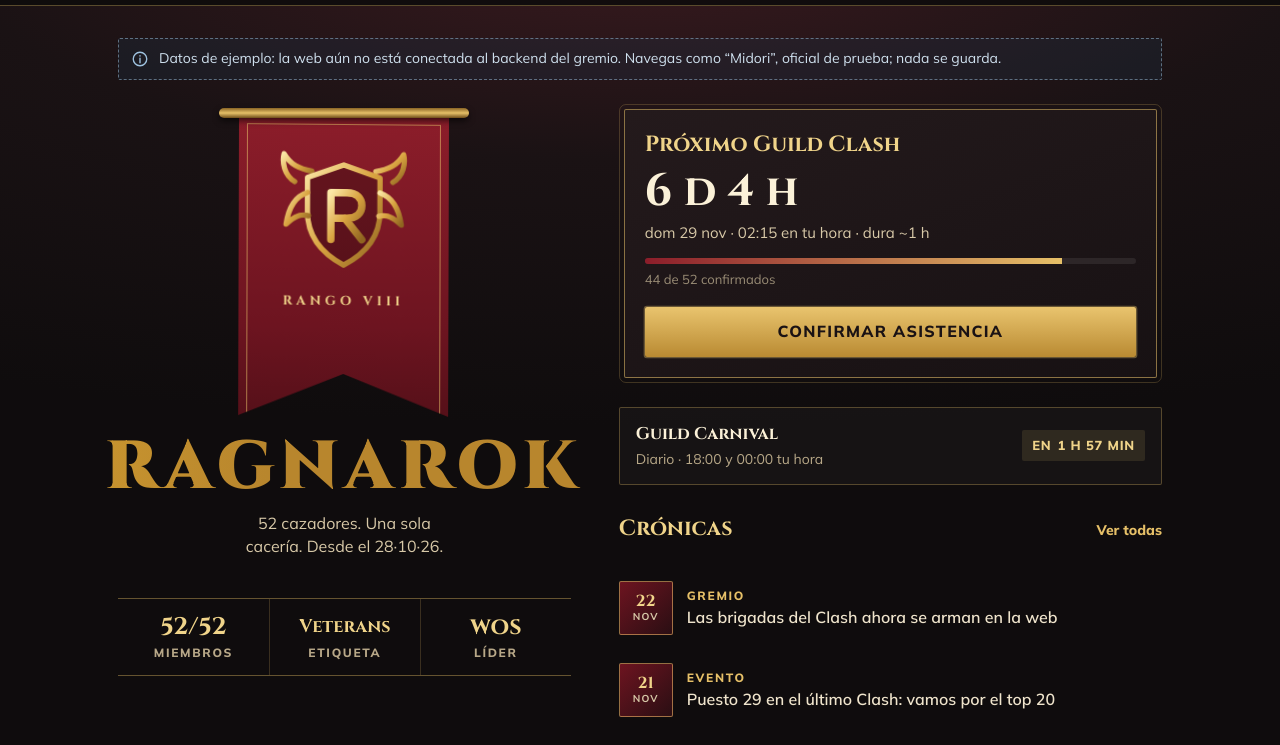
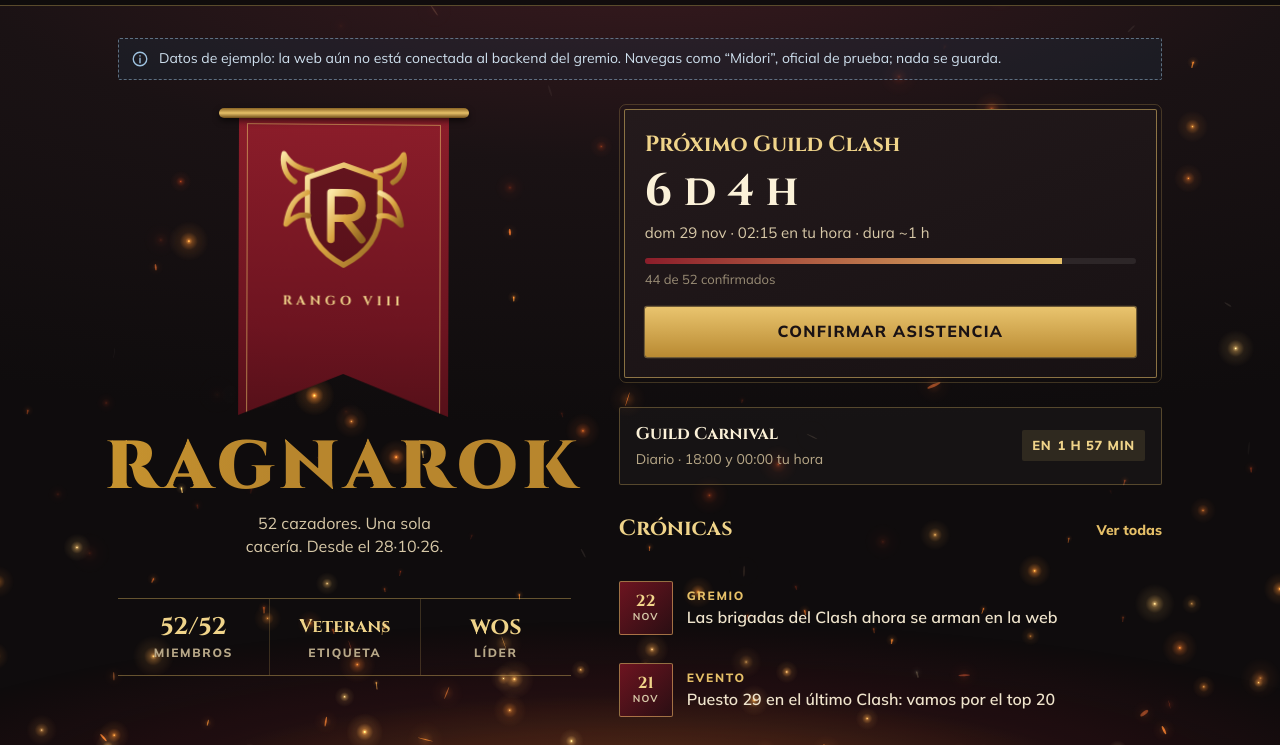
Before and after one commit to JuanKCasal/MH-Ragnarok, a website with bundled scripts: page site/index.html in a window 1280 px wide. Shown: the part 55-800 px from the top of the page. Built offline with nearby package versions, Linux system fonts and the light colour scheme.

Commit message:
Fondo animado de chispas, brasas y virutas de fuego

```diff
--- a/site/assets/css/base.css
+++ b/site/assets/css/base.css
@@ -28,6 +28,40 @@ body::before {
   z-index: -1;
   background: radial-gradient(ellipse 120% 60% at 50% 0%, var(--vino-sombra) 0%, var(--noche) 45%, var(--noche-profunda) 100%);
   pointer-events: none;
+}
+
+/* Ambiente: chispas, brasas y virutas que suben del fogón (js/ui/brasas.js). Detrás de todo;
+   los paneles opacos las tapan, así que nunca compiten con el texto. */
+.brasas {
+  position: fixed;
+  top: 0;
+  left: 0;
+  width: 100%;
+  height: 100vh;
+  height: 100lvh; /* alto grande: no salta cuando la barra del navegador del celular se esconde */
+  z-index: -1;
+  pointer-events: none;
+}
+
+.brasas-fogon {
+  position: fixed;
+  left: 0;
+  right: 0;
+  bottom: 0;
+  height: 48vh;
+  z-index: -1;
+  pointer-events: none;
+  background:
+    radial-gradient(ellipse 85% 60% at 50% 112%, rgba(214, 80, 28, 0.30) 0%, rgba(140, 29, 42, 0.14) 45%, transparent 75%),
+    radial-gradient(ellipse 50% 30% at 50% 108%, rgba(255, 170, 70, 0.16) 0%, transparent 70%);
+  animation: fogon 5.5s ease-in-out infinite alternate;
+}
+
+@keyframes fogon {
+  0% { opacity: 0.72; }
+  35% { opacity: 1; }
+  60% { opacity: 0.82; }
+  100% { opacity: 0.96; }
 }
 
 ::selection { background: rgba(230, 192, 104, 0.35); color: var(--marfil-claro); }
--- a/site/js/app.js
+++ b/site/js/app.js
@@ -3,6 +3,7 @@ import { iniciarRouter, ruta } from './router.js';
 import { sesion, alCambiarSesion, revalidar } from './auth.js';
 import { html, crudo, pintar } from './ui/dom.js';
 import { ICONOS, emblema } from './ui/iconos.js';
+import { iniciarBrasas } from './ui/brasas.js';
 
 const SECCIONES = [
   { id: 'inicio', ruta: '#/', texto: 'Inicio' },
@@ -50,8 +51,16 @@ function pintarCuenta(s = sesion()) {
     : html`<a class="boton boton--chico" href="#/entrar">Entrar</a>`);
 }
 
+const brasas = iniciarBrasas();
+
 pintarNavegacion();
 pintarCuenta();
 alCambiarSesion(pintarCuenta);
-iniciarRouter(document.getElementById('vista'), { onNavegar: marcarSeccion });
+iniciarRouter(document.getElementById('vista'), {
+  onNavegar: (id) => {
+    marcarSeccion(id);
+    // Fuego pleno en el Inicio; más tenue en las pantallas de trabajo (Eventos, armado…).
+    brasas.intensidad(id === 'inicio' ? 1 : 0.55);
+  },
+});
 revalidar();
--- /dev/null
+++ b/site/js/ui/brasas.js
@@ -0,0 +1,299 @@
+/**
+ * Fondo de chispas, brasas y virutas de fuego que suben desde el fogón.
+ * Un <canvas> fijo detrás del contenido (los paneles opacos lo tapan, así que no
+ * estorba la lectura). Ver DESIGN.md > Movimiento > Ambiente.
+ *
+ * - Chispas: puntos muy calientes, rápidos, con estela corta.
+ * - Brasas: luces suaves y lentas que titilan y se enfrían de oro a carmesí.
+ * - Virutas: escamas finas que giran (efecto de volteo) y terminan como ceniza.
+ *
+ * Rendimiento: sprites de brillo prerenderizados (sin shadowBlur), densidad según el
+ * área con tope, DPR máx. 1,5, se pausa con la pestaña oculta. Con
+ * `prefers-reduced-motion: reduce` se dibuja un solo cuadro quieto.
+ */
+
+const TAU = Math.PI * 2;
+const TOPE = 170;
+
+/** Cuántas partículas de cada tipo para un área de w × h px (CSS) e intensidad 0–1. */
+export function poblacion(w, h, intensidad = 1) {
+  const area = Math.max(0, w) * Math.max(0, h);
+  // Las pantallas chicas (celular, el uso principal) llevan más densidad para que se note.
+  const extra = area < 600000 ? 1.45 : 1;
+  let p = { chispas: (area / 19000) * extra, brasas: (area / 13000) * extra, virutas: (area / 24000) * extra };
+  const total = p.chispas + p.brasas + p.virutas;
+  const escala = Math.min(1, TOPE / (total || 1)) * Math.max(0, Math.min(1, intensidad));
+  for (const k of Object.keys(p)) p[k] = Math.round(p[k] * escala);
+  return p;
+}
+
+/** Color del fuego según temperatura: 1 = blanco dorado, 0.5 = naranja, 0 = carmesí oscuro. */
+export function colorFuego(temp) {
+  const t = Math.max(0, Math.min(1, temp));
+  const paradas = [
+    [0, [122, 24, 20]],
+    [0.35, [196, 58, 24]],
+    [0.65, [255, 146, 48]],
+    [0.85, [255, 206, 112]],
+    [1, [255, 240, 196]],
+  ];
+  for (let i = 1; i < paradas.length; i++) {
+    const [p1, c1] = paradas[i];
+    if (t <= p1) {
+      const [p0, c0] = paradas[i - 1];
+      const f = (t - p0) / (p1 - p0);
+      return c0.map((v, j) => Math.round(v + (c1[j] - v) * f));
+    }
+  }
+  return paradas[paradas.length - 1][1];
+}
+
+const azar = (a, b) => a + Math.random() * (b - a);
+
+/** Sprite de brillo radial de un color (se dibuja con drawImage, mucho más barato que shadowBlur). */
+function sprite(rgb, tam = 64) {
+  const c = document.createElement('canvas');
+  c.width = c.height = tam;
+  const g = c.getContext('2d');
+  const r = tam / 2;
+  const grad = g.createRadialGradient(r, r, 0, r, r, r);
+  const [R, G, B] = rgb;
+  grad.addColorStop(0, `rgba(${R},${G},${B},1)`);
+  grad.addColorStop(0.18, `rgba(${R},${G},${B},0.55)`);
+  grad.addColorStop(0.45, `rgba(${R},${G},${B},0.14)`);
+  grad.addColorStop(1, `rgba(${R},${G},${B},0)`);
+  g.fillStyle = grad;
+  g.fillRect(0, 0, tam, tam);
+  return c;
+}
+
+export function iniciarBrasas() {
+  const sinMovimiento = matchMedia('(prefers-reduced-motion: reduce)');
+  const lienzo = document.createElement('canvas');
+  lienzo.className = 'brasas';
+  lienzo.setAttribute('aria-hidden', 'true');
+  const resplandor = document.createElement('div');
+  resplandor.className = 'brasas-fogon';
+  resplandor.setAttribute('aria-hidden', 'true');
+  document.body.prepend(resplandor, lienzo);
+
+  const ctx = lienzo.getContext('2d');
+  if (!ctx) return { intensidad() {} };
+
+  // 12 sprites de la paleta del fuego, de frío (0) a caliente (11).
+  const SPRITES = Array.from({ length: 12 }, (_, i) => sprite(colorFuego(i / 11)));
+  const spritePara = (temp) => SPRITES[Math.max(0, Math.min(11, Math.round(temp * 11)))];
+
+  let w = 0, h = 0, dpr = 1;
+  let intensidad = 1;
+  let meta = poblacion(0, 0);
+  const parts = [];
+  let reloj = 0;
+  let anterior = 0;
+  let idAnim = 0;
+
+  function medir() {
+    dpr = Math.min(1.5, window.devicePixelRatio || 1);
+    w = lienzo.clientWidth || window.innerWidth;
+    h = lienzo.clientHeight || window.innerHeight;
+    lienzo.width = Math.round(w * dpr);
+    lienzo.height = Math.round(h * dpr);
+    ctx.setTransform(dpr, 0, 0, dpr, 0, 0);
+    meta = poblacion(w, h, intensidad);
+  }
+
+  /** Crea una partícula; si `enCualquierParte`, aparece ya en vuelo (para no arrancar vacío). */
+  function nueva(tipo, enCualquierParte = false) {
+    // 70 % nace en el fogón (borde inferior); el resto ya en el aire, en los 2/3 de abajo,
+    // para que el fuego llene la pantalla aunque la barra de navegación tape el borde.
+    const y = Math.random() < 0.7 ? h + azar(4, 40) : h * azar(0.35, 0.95);
+    const p = { tipo, x: azar(-0.05, 1.05) * w, y, edad: 0, fase: azar(0, TAU) };
+    const H = Math.max(500, h); // velocidades proporcionales al alto: suben hasta arriba en cualquier pantalla
+    if (tipo === 'chispa') {
+      Object.assign(p, { vida: azar(1.6, 3.4), vy: -azar(0.12, 0.22) * H, vx: azar(-25, 25), r: azar(0.7, 1.5), temp0: azar(0.85, 1), vaiven: azar(10, 30) });
+    } else if (tipo === 'brasa') {
+      Object.assign(p, { vida: azar(6, 11), vy: -azar(0.035, 0.08) * H, vx: azar(-6, 6), r: azar(1.4, 3.2), temp0: azar(0.65, 0.98), vaiven: azar(8, 22), titileo: azar(3, 8) });
+    } else {
+      Object.assign(p, { vida: azar(7, 13), vy: -azar(0.022, 0.05) * H, vx: azar(-8, 8), largo: azar(3, 7.5), ancho: azar(0.9, 1.8), giro: azar(0, TAU), vgiro: azar(-3.5, 3.5), volteo: azar(1.2, 3.2), temp0: azar(0.45, 0.8), vaiven: azar(18, 40) });
+    }
+    if (enCualquierParte) {
+      p.edad = azar(0, p.vida * 0.85);
+      p.y = azar(0.1, 1) * h;
+    }
+    return p;
+  }
+
+  function contar() {
+    const c = { chispa: 0, brasa: 0, viruta: 0 };
+    for (const p of parts) c[p.tipo]++;
+    return c;
+  }
+
+  function reponer(enCualquierParte = false) {
+    const c = contar();
+    const faltan = [['chispa', meta.chispas - c.chispa], ['brasa', meta.brasas - c.brasa], ['viruta', meta.virutas - c.viruta]];
+    for (const [tipo, n] of faltan) {
+      // Sin prisa: como mucho 2 nuevas por tipo y cuadro, para que nazcan escalonadas.
+      const k = enCualquierParte ? n : Math.min(n, 2);
+      for (let i = 0; i < k; i++) parts.push(nueva(tipo, enCualquierParte));
+    }
+  }
+
+  const viento = (t) => Math.sin(t * 0.13) * 14 + Math.sin(t * 0.41 + 1.3) * 7;
+
+  function paso(dt) {
+    reloj += dt;
+    const v = viento(reloj);
+    for (let i = parts.length - 1; i >= 0; i--) {
+      const p = parts[i];
+      p.edad += dt;
+      if (p.edad >= p.vida || p.y < -30 || p.x < -60 || p.x > w + 60) { parts.splice(i, 1); continue; }
+      const sway = Math.sin(reloj * 1.7 + p.fase) * p.vaiven;
+      p.px = p.x; p.py = p.y;
+      p.x += (p.vx + v + sway * (p.tipo === 'chispa' ? 0.6 : 1)) * dt;
+      p.y += p.vy * dt;
+      if (p.tipo === 'chispa') { p.vy *= 1 - 0.25 * dt; p.vx += azar(-60, 60) * dt; }
+      if (p.tipo === 'viruta') p.giro += p.vgiro * dt;
+    }
+    // Sobran (bajó la intensidad): se dejan morir solas, no se cortan de golpe.
+    reponer();
+  }
+
+  function dibujar() {
+    ctx.clearRect(0, 0, w, h);
+    ctx.globalCompositeOperation = 'lighter';
+    for (const p of parts) {
+      const vida = p.edad / p.vida;
+      // Aparece en el primer 8 % y se apaga al final.
+      const entra = Math.min(1, vida / 0.08);
+      const sale = 1 - Math.pow(vida, 2.2);
+      const temp = p.temp0 * (1 - vida * 0.75);
+
+      if (p.tipo === 'chispa') {
+        const a = entra * sale;
+        const [R, G, B] = colorFuego(temp);
+        if (p.px !== undefined) {
+          ctx.strokeStyle = `rgba(${R},${G},${B},${0.75 * a})`;
+          ctx.lineWidth = p.r;
+          ctx.lineCap = 'round';
+          ctx.beginPath();
+          // Estela un poco más larga que el último paso.
+          ctx.moveTo(p.x + (p.px - p.x) * 2.5, p.y + (p.py - p.y) * 2.5);
+          ctx.lineTo(p.x, p.y);
+          ctx.stroke();
+        }
+        const s = p.r * 9;
+        ctx.globalAlpha = 0.6 * a;
+        ctx.drawImage(spritePara(temp), p.x - s / 2, p.y - s / 2, s, s);
+        ctx.globalAlpha = 1;
+      } else if (p.tipo === 'brasa') {
+        const tit = 0.72 + 0.28 * Math.sin(reloj * p.titileo + p.fase) * Math.sin(reloj * p.titileo * 0.37 + p.fase * 2);
+        const a = entra * sale * tit;
+        const s = p.r * 13;
+        ctx.globalAlpha = 0.95 * a;
+        ctx.drawImage(spritePara(temp), p.x - s / 2, p.y - s / 2, s, s);
+        const n = p.r * 2.2;
+        ctx.globalAlpha = a;
+        ctx.drawImage(spritePara(Math.min(1, temp + 0.2)), p.x - n / 2, p.y - n / 2, n, n);
+        ctx.globalAlpha = 1;
+      } else {
+        // Viruta: borde encendido que se va apagando hasta ceniza.
+        const a = entra * sale;
+        const brasa = Math.max(0, 1 - vida * 1.6);
+        const plano = Math.cos(reloj * p.volteo + p.fase); // volteo 3D falso
+        ctx.save();
+        ctx.translate(p.x, p.y);
+        ctx.rotate(p.giro);
+        ctx.scale(1, Math.max(0.15, Math.abs(plano)));
+        if (brasa > 0) {
+          const [R, G, B] = colorFuego(temp);
+          ctx.fillStyle = `rgba(${R},${G},${B},${0.9 * a * brasa})`;
+          ctx.beginPath();
+          ctx.ellipse(0, 0, p.largo, p.ancho, 0, 0, TAU);
+          ctx.fill();
+        }
+        ctx.restore();
+        if (brasa > 0) {
+          const s = p.largo * 5;
+          ctx.globalAlpha = 0.35 * a * brasa;
+          ctx.drawImage(spritePara(temp), p.x - s / 2, p.y - s / 2, s, s);
+          ctx.globalAlpha = 1;
+        }
+        if (brasa < 1) {
+          // Ceniza: gris tibio, pintado normal (no aditivo) para que se vea apagado.
+          ctx.globalCompositeOperation = 'source-over';
+          ctx.save();
+          ctx.translate(p.x, p.y);
+          ctx.rotate(p.giro);
+          ctx.scale(1, Math.max(0.15, Math.abs(plano)));
+          ctx.fillStyle = `rgba(150,132,118,${0.35 * a * (1 - brasa)})`;
+          ctx.beginPath();
+          ctx.ellipse(0, 0, p.largo * 0.9, p.ancho * 0.8, 0, 0, TAU);
+          ctx.fill();
+          ctx.restore();
+          ctx.globalCompositeOperation = 'lighter';
+        }
+      }
+    }
+    ctx.globalCompositeOperation = 'source-over';
+  }
+
+  function cuadro(ahora) {
+    const dt = Math.min(0.05, (ahora - (anterior || ahora)) / 1000);
+    anterior = ahora;
+    paso(dt);
+    dibujar();
+    idAnim = requestAnimationFrame(cuadro);
+  }
+
+  function arrancar() {
+    if (idAnim || sinMovimiento.matches || document.hidden) return;
+    anterior = 0;
+    idAnim = requestAnimationFrame(cuadro);
+  }
+
+  function parar() {
+    if (idAnim) cancelAnimationFrame(idAnim);
+    idAnim = 0;
+  }
+
+  /** Movimiento reducido: un cuadro quieto con unas brasas, sin animación. */
+  function cuadroQuieto() {
+    parar();
+    parts.length = 0;
+    reponer(true);
+    dibujar();
+  }
+
+  function aplicarPreferencia() {
+    if (sinMovimiento.matches) cuadroQuieto();
+    else arrancar();
+  }
+
+  let espera = 0;
+  window.addEventListener('resize', () => {
+    clearTimeout(espera);
+    espera = setTimeout(() => {
+      const ancho = w;
+      medir();
+      // La barra del navegador del celular cambia el alto al hacer scroll: solo se repuebla si cambió el ancho.
+      if (Math.abs(ancho - w) > 40) { parts.length = 0; reponer(true); }
+      if (sinMovimiento.matches) dibujar();
+    }, 150);
+  });
+  document.addEventListener('visibilitychange', () => (document.hidden ? parar() : arrancar()));
+  sinMovimiento.addEventListener?.('change', aplicarPreferencia);
+
+  medir();
+  reponer(true);
+  aplicarPreferencia();
+
+  return {
+    /** 1 en el Inicio, menos en las pantallas de trabajo. */
+    intensidad(valor) {
+      intensidad = valor;
+      meta = poblacion(w, h, intensidad);
+      if (sinMovimiento.matches) cuadroQuieto();
+    },
+  };
+}
```
Also changed, not shown: DESIGN.md (+2 -0 lines), HANDOFF.md (+14 -2 lines), tests/frontend.test.mjs (+21 -0 lines).
